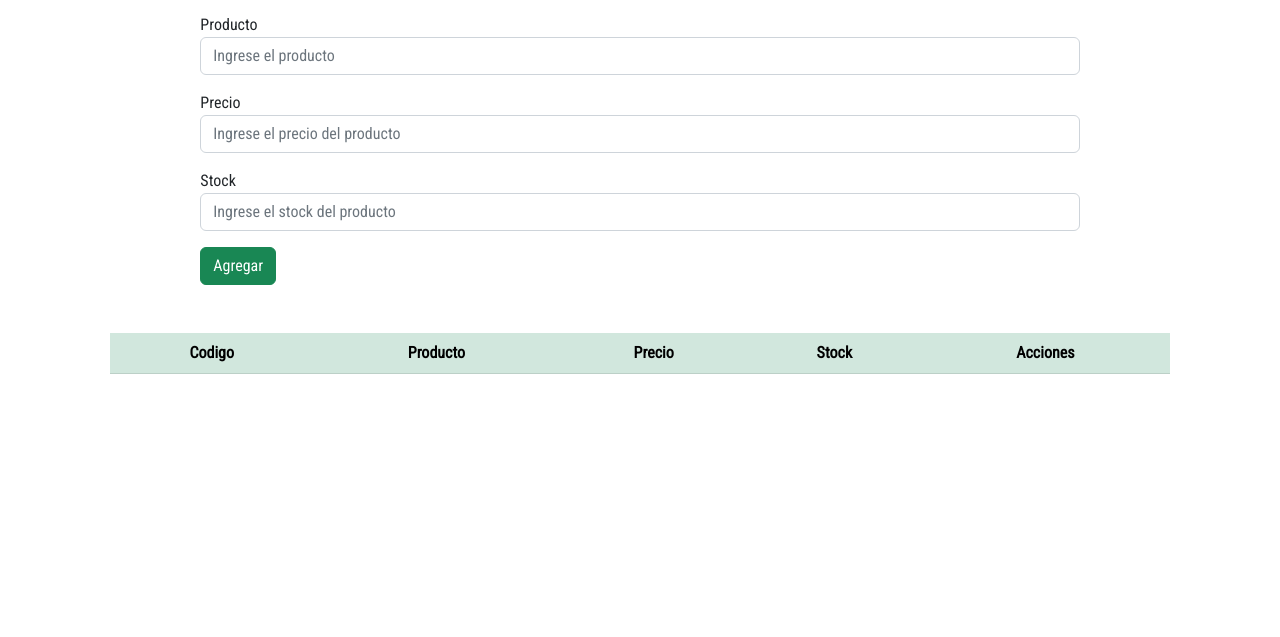
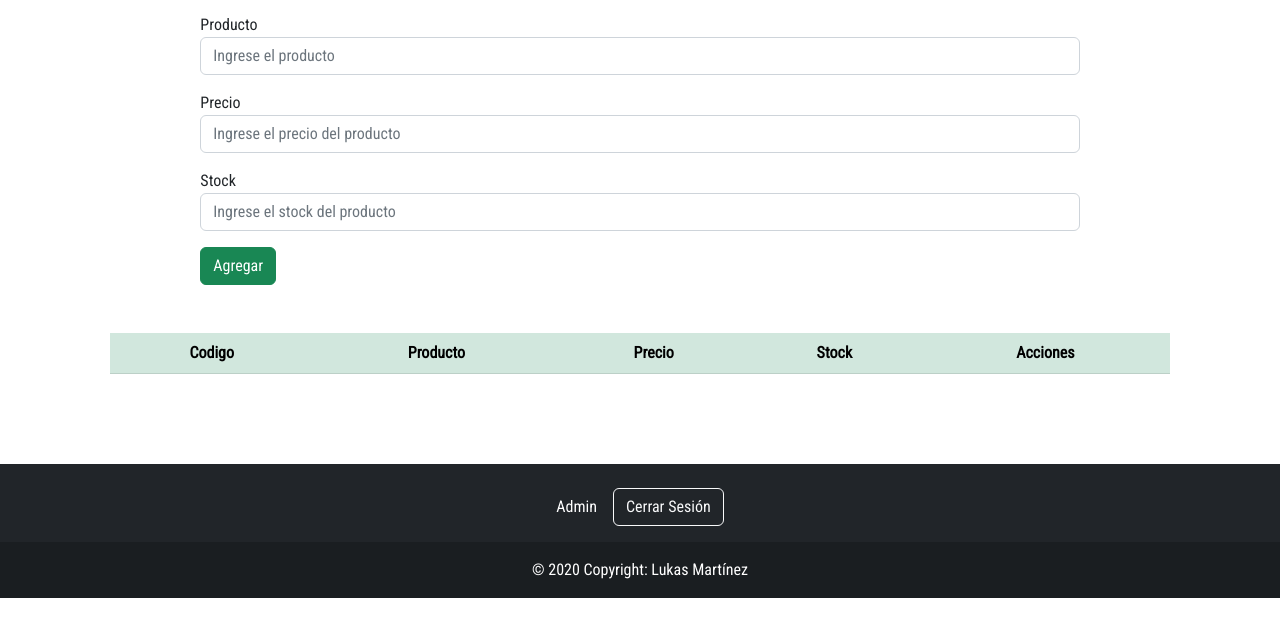
Before and after one commit to LukasMartc/LukasMartC.github.io, a plain HTML site: page index.html in a window 1280 px wide. Shown: the part 217-854 px from the top of the page. After the commit the page ends 815 px from the top, so only its background shows below. Drawn offline with nearby package versions, Linux system fonts and the light colour scheme.

Commit message:
Se realiza footer

```diff
--- a/index.html
+++ b/index.html
@@ -78,15 +78,30 @@
                                     <th scope="col">Acciones</th>
                                 </tr>
                                 <tbody id="bodyTable" class="text-center">
-
                                 </tbody>
                             </thead>
                         </table>
-
                     </div>
                 </div>
             </div>
         </main>
+        <section class="mt-5 pt-3">
+            <footer class="bg-dark text-center text-white">
+                <div class="container p-4 pb-0">
+                    <section class="">
+                        <p class="d-flex justify-content-center align-items-center">
+                            <span class="me-3">Admin</span>
+                            <button type="button" class="btn btn-outline-light btn-rounded">
+                                Cerrar Sesión
+                            </button>
+                        </p>
+                    </section>
+                </div>
+                <div class="text-center p-3" style="background-color: rgba(0, 0, 0, 0.2);">
+                    © 2020 Copyright: Lukas Martínez
+                </div>
+            </footer>
+        </section>
         <script src="./main.js"></script>
         <script src="https://cdn.jsdelivr.net/npm/bootstrap@5.2.0-beta1/dist/js/bootstrap.bundle.min.js" integrity="sha384-pprn3073KE6tl6bjs2QrFaJGz5/SUsLqktiwsUTF55Jfv3qYSDhgCecCxMW52nD2" crossorigin="anonymous"></script>
     </body>
--- a/style.css
+++ b/style.css
@@ -3,7 +3,6 @@ body {
 }
 
 .main-component {
-    height: 100vh;
     margin: 20px 100px;
     padding: 10px;
 }
```
